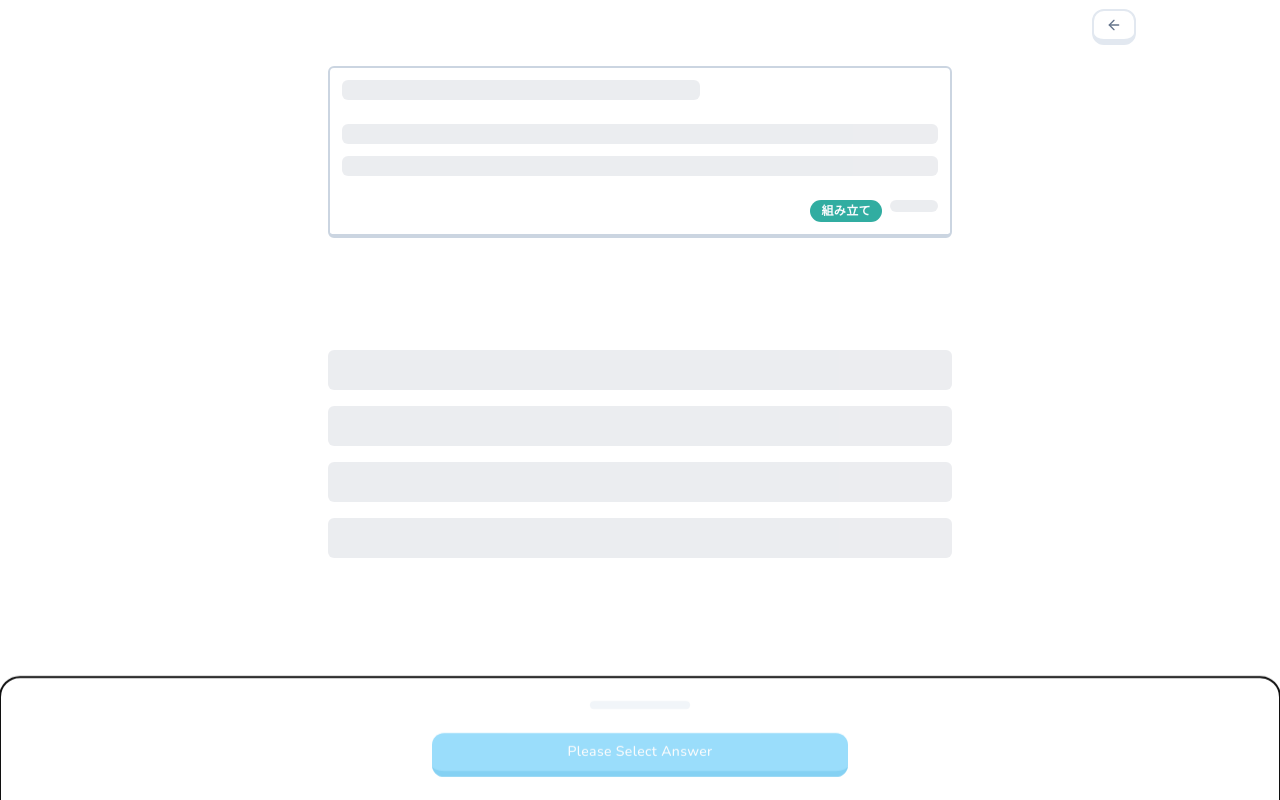
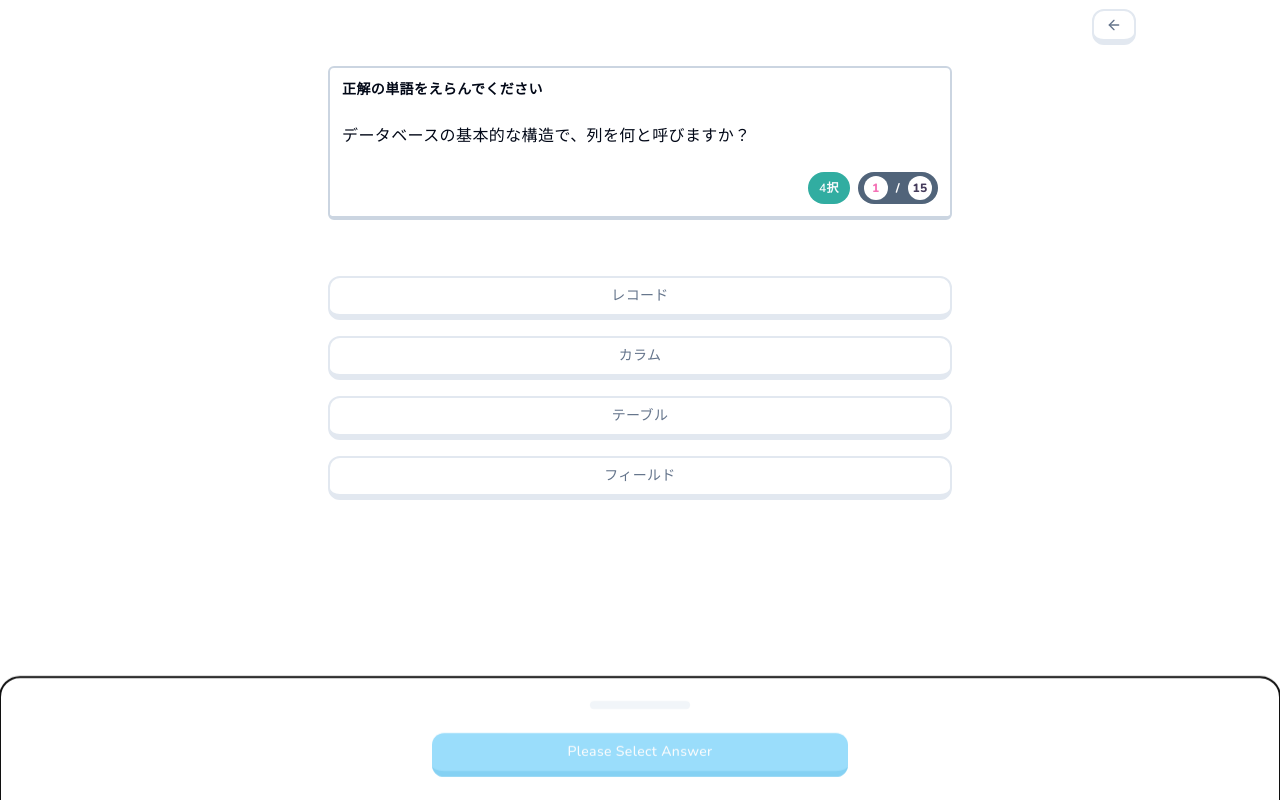
Before and after one commit to YujiTani/questory_prototype, a Next.js app: page /sql/stage/1 in a window 1280 px wide. Built offline with nearby package versions, Linux system fonts and the light colour scheme.

Commit message:
全問題を公開する

```diff
--- a/app/(main)/sql/(stage)/stage/[id]/page.tsx
+++ b/app/(main)/sql/(stage)/stage/[id]/page.tsx
@@ -47,7 +47,7 @@ const InnerStagePage = () => {
   const [state, dispatch] = useReducer(reducer, initialState);
   const answerForSelectQuestion = useAnswerForSelectQuestion;
   const answerForBuildQuestion = useAnswerForBuildQuestion;
-  // const roopLimit = 3;
+  const roopLimit = 3;
 
   // 画面切り替え時に、確認を行う
   usePageTransitionGuard();
@@ -58,7 +58,9 @@ const InnerStagePage = () => {
     dispatch({ type: "SET_QUESTION", payload: null });
 
     // テストが面倒なのでslice
-    const questions = questionsList.find(({ id }) => id === Number(stageId));
+    const questions = questionsList
+      .find(({ id }) => id === Number(stageId))
+      ?.questions.slice();
 
     if (!questions) {
       dispatch({ type: "SET_ERROR", payload: "No questions found" });
```
